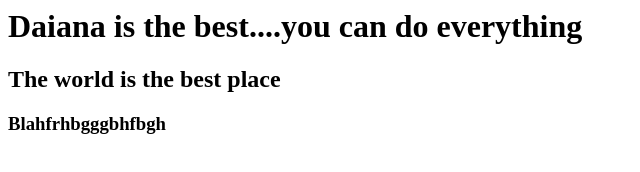
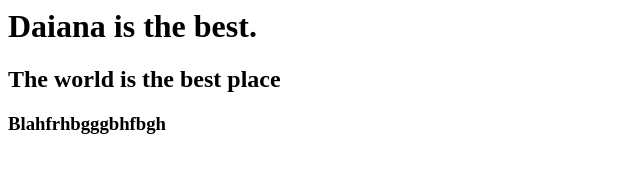
Before and after one commit to eveningstar33/firstgitrepo, a plain HTML site: page index.html in a window 1280 px wide. Shown: the whole page, without its empty margins (0-640 px from the left). Drawn offline with Linux system fonts and the light colour scheme.

Commit message:
updated first quote

```diff
--- a/index.html
+++ b/index.html
@@ -1,6 +1,6 @@
 <html>
 	<body>
-		<h1>Daiana is the best....you can do everything</h1>
+		<h1>Daiana is the best.</h1>
 		<h2>The world is the best place</h2>
 		<h3>Blahfrhbgggbhfbgh</h3>
 		</body>
```
